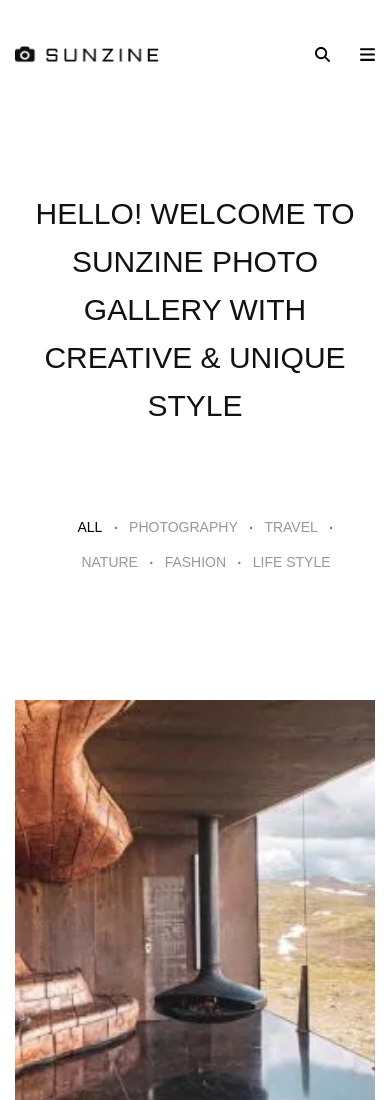
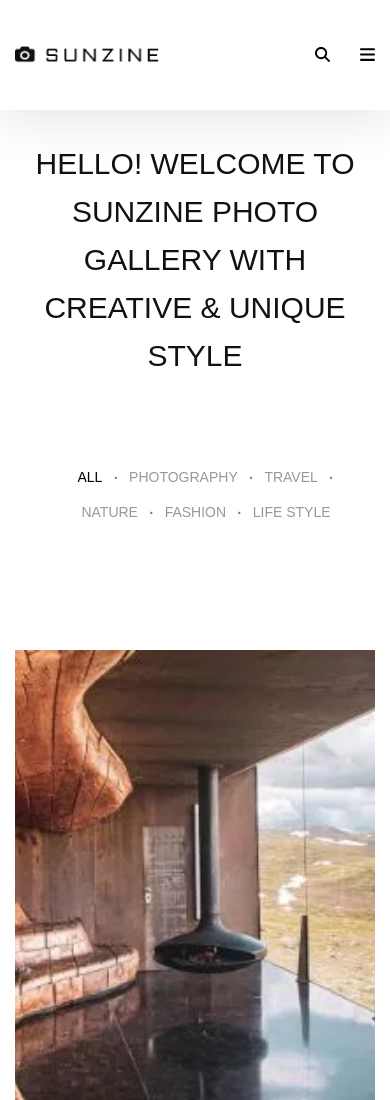
Before and after one commit to AnasRizwan25/Assignment8, a plain HTML site: page index.html in a window 390 px wide. Shown: the top 1100 px of the page. Drawn offline with nearby package versions, Linux system fonts and the light colour scheme; a web font is replaced by a local one.

Commit message:
Task Complete

```diff
--- a/footer.css
+++ b/footer.css
@@ -36,5 +36,4 @@ span{
     .div6{
         justify-content: center;
     }
-
 }
--- a/main.css
+++ b/main.css
@@ -1,5 +1,5 @@
 .heading-container{
-    padding-top:80px;
+    padding-top:160px;
     padding-bottom: 80px;
     margin-left: auto;
     margin-right: auto;
@@ -19,7 +19,7 @@
 }
 @media screen and (max-width:425px) {
     .heading-container{
-        margin-top: 40px;
+        margin-top: 100px;
     }
     .h22{
         font-size: 30px;
--- a/style.css
+++ b/style.css
@@ -2,6 +2,14 @@
     height: 13vh;
     font-family: Aldrich, sans-serif;
     padding: 28px 78px;
+    box-shadow: rgba(0, 0, 0, 0.1) 0px 10px 50px 0px;
+    position: fixed;
+    background-color: white;
+    z-index: 10;
+    top: 0;
+    right: 0;
+    left: 0;
+    transition: position 1s;
 }
 .pic1{
     width: 145px;
```
